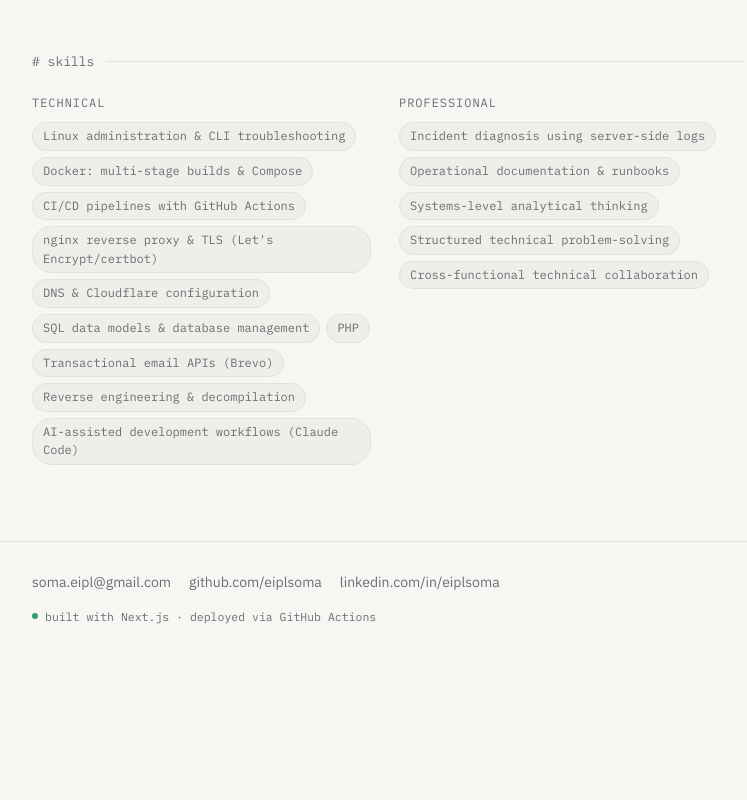
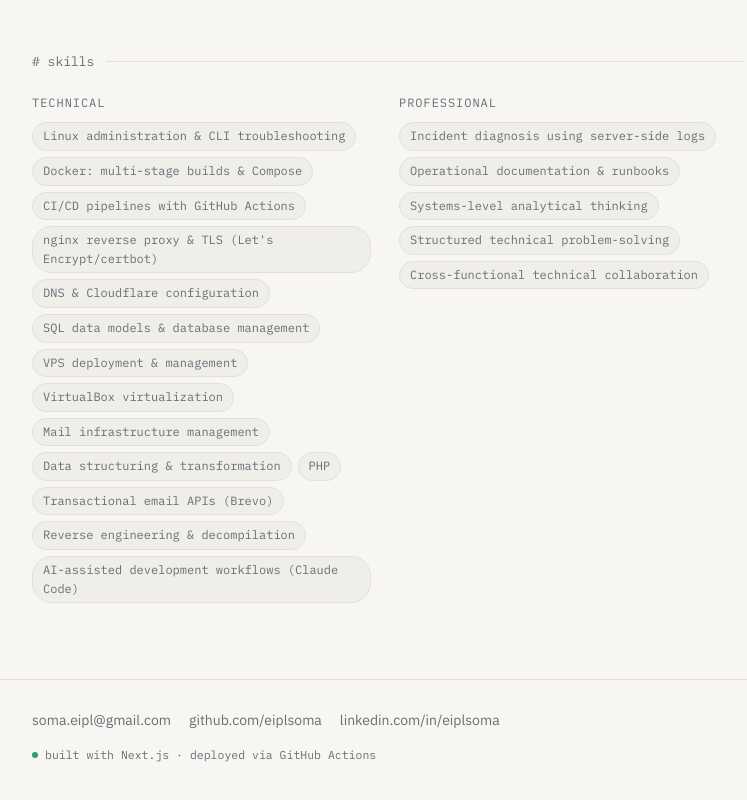
Before and after one commit to eiplsoma/personal_site, a Next.js app: page / in a window 1280 px wide. Shown: the part 1340-2140 px from the top of the page, without its empty margins (252-999 px from the left). Before the commit the page ends 2015 px from the top, so only its background shows below. Built offline with nearby package versions, Linux system fonts and the light colour scheme.

Commit message:
Fix redundant terminal prompt, fill in missed interpersonal/technical skills, add Next.js agent rules file

```diff
--- a/app/page.tsx
+++ b/app/page.tsx
@@ -12,7 +12,7 @@ export default function Home() {
       <div className="wrap">
         <section className="hero">
           <div className="prompt">
-            <span className="dot" /> soma@bicske:~$ whoami
+            <span className="dot" /> soma@eipl:~$ whoami
             <span className="cursor" />
           </div>
           <h1>
--- a/content/cv.json
+++ b/content/cv.json
@@ -95,6 +95,22 @@
         "bold": false
       },
       {
+        "text": "VPS deployment & management",
+        "bold": false
+      },
+      {
+        "text": "VirtualBox virtualization",
+        "bold": false
+      },
+      {
+        "text": "Mail infrastructure management",
+        "bold": false
+      },
+      {
+        "text": "Data structuring & transformation",
+        "bold": false
+      },
+      {
         "text": "PHP",
         "bold": false
       },
@@ -116,7 +132,8 @@
       "Structured technical problem-solving",
       "High attention to technical detail",
       "Reliability in operational environments",
-      "Adaptability to evolving technical requirements"
+      "Adaptability to evolving technical requirements",
+      "Effective team collaboration"
     ]
   },
   "languages": "Hungarian (Native) · English (B2) · German (A2)",
```
Also changed, not shown: 2 other files (tests, documents, lock files or other folders).
